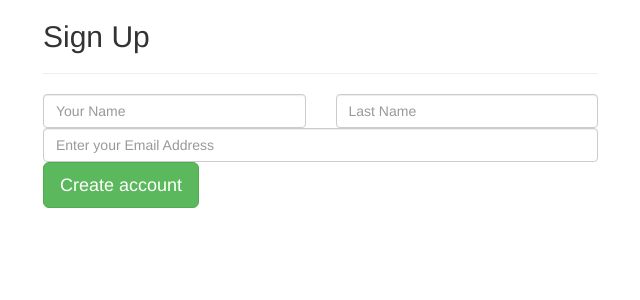
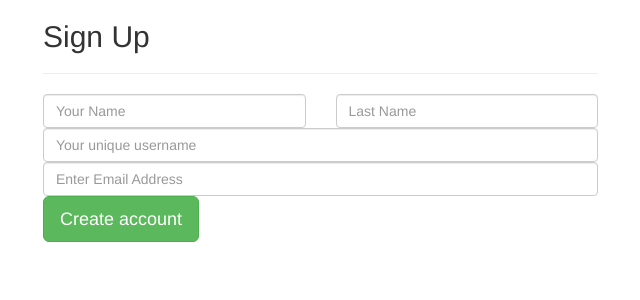
Before and after one commit to jossyijezie/PythonEngineerChallange, a Django app: page /form in a window 1280 px wide. Shown: the top 300 px of the page, without its empty margins (27-667 px from the left). Run offline with Django 3.2, Linux system fonts and the light colour scheme; some libraries are stand-ins or nearby versions.

Commit message:
final commit

```diff
--- a/user/forms.py
+++ b/user/forms.py
@@ -9,7 +9,11 @@ class RegisterForm(ModelForm):
     class Meta:
         model = User
         fields = ['username', 'first_name', 'last_name', 'email']
-        widgets = {
+        widgets = {'username': TextInput(attrs={
+            'placeholder': 'Your unique username',
+            'autocomplete': 'off',
+            'class': 'form-control'
+        }),
           'first_name': TextInput(attrs={
                 'placeholder': 'Your Name',
                 'autocomplete': 'off',
@@ -20,7 +24,7 @@ class RegisterForm(ModelForm):
                 'autocomplete': 'off',
                 'class': 'form-control'}),
             'email': TextInput(attrs={
-                'placeholder': 'Enter your Email Address',
+                'placeholder': 'Enter Email Address',
                 'autocomplete': 'off',
                 'class': 'form-control'
             }),
--- a/user/templates/user_form.html
+++ b/user/templates/user_form.html
@@ -4,7 +4,7 @@
 <div class="container">
 <div class="row">
 	<div class="col-sm-6">
-		 <form action="#" method="post" class="form" role="form">
+		 <form action="{% url 'user_form' %}" method="post" class="form" role="form">
                 {% csrf_token %}
                     <h2>Sign Up</h2>
                     <hr>
@@ -20,6 +20,9 @@
                            {{ registerform.last_name }}
                           </div>
                     </div>
+                    {{ registerform.username.errors }}
+                    {{ registerform.username }}
+
                     {{ registerform.email.errors }}
                     {{ registerform.email }}
 
--- a/user/templates/userlist.html
+++ b/user/templates/userlist.html
@@ -6,7 +6,7 @@
 {% for user in users %}
 <li>
  <p> {{user.email}} </p>
- <p> {{user.username}} </p>
+ <p> {{user.first_name}} </p>
  </li>
  {% endfor %}
  </ul>
--- a/user/views.py
+++ b/user/views.py
@@ -1,7 +1,7 @@
 from django.shortcuts import render
 from django.contrib.auth.models import User
 
-from django.shortcuts import render
+from django.shortcuts import render, redirect
 from .forms import RegisterForm
 # Create your views here.
 def index(request):
@@ -9,10 +9,17 @@ def index(request):
 	# return HttpResponse("Hello, World. You're at the polls index")
 
 def user_list(request):
-	users = User.objects.all()
+	users = User.objects.filter(is_superuser=False)
 	return render(request, 'userlist.html', {'users': users})
 
 def user_form(request):
 	registerFrom = RegisterForm(auto_id=False)
-	return render(request, 'user_form.html', {'registerform': registerFrom})
-	pass
+	if request.method == "GET":
+		return render(request, 'user_form.html', {'registerform': registerFrom})
+	if request.method == "POST":
+		form = RegisterForm(request.POST)
+		if form.is_valid():
+			form.save()
+		else:
+			return render(request, 'user_form.html', {'registerform': registerFrom})
+		return redirect('/')
```
